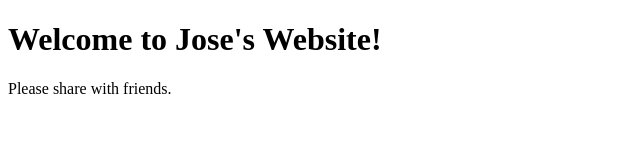
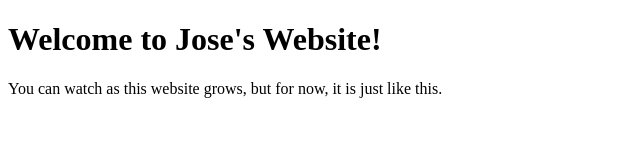
Before and after one commit to RedMan1sHere/RedMan1sHere.github.io, a plain HTML site: page index.html in a window 1280 px wide. Shown: the whole page, without its empty margins (0-640 px from the left). Drawn offline with Linux system fonts and the light colour scheme.

Commit message:
Update index.html

```diff
--- a/index.html
+++ b/index.html
@@ -6,7 +6,7 @@
         <body>
 
             <h1>Welcome to Jose's Website!</h1>
-            <p>Please share with friends.</p>
+            <p>You can watch as this website grows, but for now, it is just like this.</p>
 
         </body>
     </html>
```
